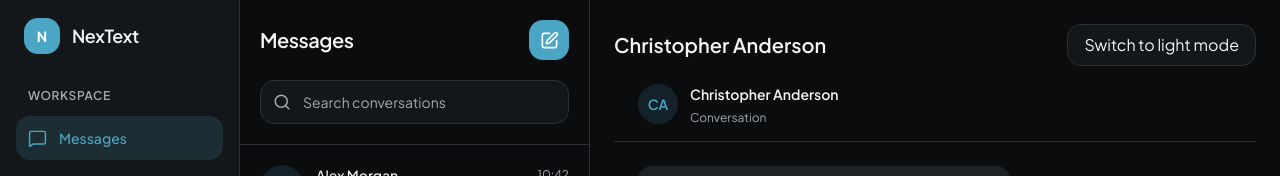
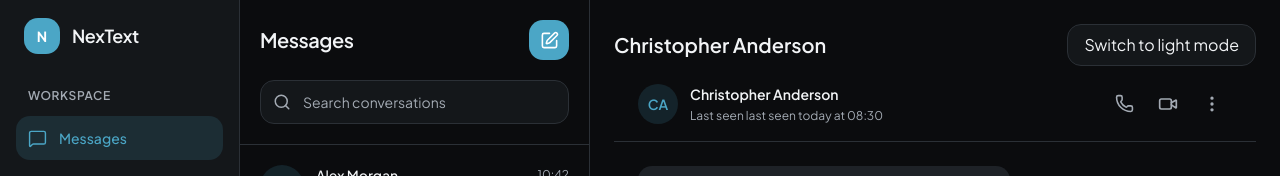
Before and after one commit to Metgala1/nextext, a Next.js app: page / in a window 1280 px wide. Both pictures are taken after a click on the button 414 px from the left and 799 px from the top of the page. Shown: the top 176 px of the page. Built offline with nearby package versions, Linux system fonts and the light colour scheme.

Commit message:
Dev commmit

```diff
--- a/src/app/page.tsx
+++ b/src/app/page.tsx
@@ -40,6 +40,8 @@ export default function Home() {
       name={selectedConversation.name}
       initials={selectedConversation.initials}
       onNameClick={() => setIsContactDetailsOpen(true)}
+      isOnline={selectedConversation.isOnline}
+      lastSeen={selectedConversation.lastSeen}
     />
 
     <MessageList messages={messages} />
--- a/src/components/chat-header.tsx
+++ b/src/components/chat-header.tsx
@@ -1,18 +1,30 @@
+
 "use client";
+
+import {
+  Phone,
+  Video,
+  EllipsisVertical,
+} from "lucide-react";
 
 type ChatHeaderProps = {
   name: string;
   initials: string;
-  onNameClick: () => void
+  onNameClick: () => void;
+  isOnline: boolean;
+  lastSeen: string | null;
 };
 
 export default function ChatHeader({
   name,
   initials,
-  onNameClick
+  onNameClick,
+  isOnline,
+  lastSeen,
 }: ChatHeaderProps) {
   return (
     <header className="flex h-[76px] shrink-0 items-center gap-3 border-b border-border px-6">
+      {/* Contact avatar */}
       <div
         className="flex size-10 shrink-0 items-center justify-center rounded-full bg-accent/15 text-sm font-semibold text-accent"
         aria-hidden="true"
@@ -20,18 +32,61 @@ export default function ChatHeader({
         {initials}
       </div>
 
-      <div className="min-w-0">
+      {/* Contact name and presence status */}
+      <div className="min-w-0 flex-1">
         <button
-            type="button"
-            onClick={onNameClick}
-            className="truncate text-left text-sm font-semibold transition-colors hover:text-accent focus-visible:outline-2 focus-visible:outline-offset-2 focus-visible:outline-accent"
-            >
-            {name}
+          type="button"
+          onClick={onNameClick}
+          className="block truncate text-left text-sm font-semibold transition-colors hover:text-accent focus-visible:outline-2 focus-visible:outline-offset-2 focus-visible:outline-accent"
+        >
+          {name}
         </button>
 
-        <p className="mt-1 text-xs text-text-secondary">
-          Conversation
-        </p>
+        {isOnline ? (
+          <p className="mt-1 flex items-center gap-1.5 text-xs text-green-500">
+            <span
+              aria-hidden="true"
+              className="size-1.5 rounded-full bg-green-500"
+            />
+            Online
+          </p>
+        ) : (
+          <p className="mt-1 truncate text-xs text-text-secondary">
+            {lastSeen
+              ? `Last seen ${lastSeen}`
+              : "Offline"}
+          </p>
+        )}
+      </div>
+
+      {/* Header actions */}
+      <div className="flex shrink-0 items-center gap-1">
+        <button
+          type="button"
+          aria-label="Start voice call"
+          title="Voice call"
+          className="flex size-10 items-center justify-center rounded-default text-text-secondary transition-colors hover:bg-surface-elevated hover:text-foreground focus-visible:outline-2 focus-visible:outline-offset-2 focus-visible:outline-accent"
+        >
+          <Phone size={19} aria-hidden="true" />
+        </button>
+
+        <button
+          type="button"
+          aria-label="Start video call"
+          title="Video call"
+          className="flex size-10 items-center justify-center rounded-default text-text-secondary transition-colors hover:bg-surface-elevated hover:text-foreground focus-visible:outline-2 focus-visible:outline-offset-2 focus-visible:outline-accent"
+        >
+          <Video size={20} aria-hidden="true" />
+        </button>
+
+        <button
+          type="button"
+          aria-label="More conversation options"
+          title="More options"
+          className="flex size-10 items-center justify-center rounded-default text-text-secondary transition-colors hover:bg-surface-elevated hover:text-foreground focus-visible:outline-2 focus-visible:outline-offset-2 focus-visible:outline-accent"
+        >
+          <EllipsisVertical size={20} aria-hidden="true" />
+        </button>
       </div>
     </header>
   );
--- a/src/data/conversation.ts
+++ b/src/data/conversation.ts
@@ -1,4 +1,15 @@
-export const sampleConversations = [
+export interface Conversation {
+  id: string;
+  name: string;
+  initials: string;
+  lastMessage: string;
+  timestamp: string;
+  unread: boolean;
+  isOnline: boolean;
+  lastSeen: string | null; // null when the user is online
+}
+
+export const sampleConversations: Conversation[] = [
   {
     id: "conversation-1",
     name: "Alex Morgan",
@@ -6,6 +17,8 @@ export const sampleConversations = [
     lastMessage: "Are we still meeting tomorrow?",
     timestamp: "10:42",
     unread: true,
+    isOnline: true,
+    lastSeen: null,
   },
   {
     id: "conversation-2",
@@ -14,6 +27,8 @@ export const sampleConversations = [
     lastMessage: "I've sent you the document.",
     timestamp: "10:35",
     unread: false,
+    isOnline: false,
+    lastSeen: "last seen 12 minutes ago",
   },
   {
     id: "conversation-3",
@@ -22,6 +37,8 @@ export const sampleConversations = [
     lastMessage: "Thanks, talk to you later!",
     timestamp: "10:12",
     unread: false,
+    isOnline: false,
+    lastSeen: "last seen today at 10:15",
   },
   {
     id: "conversation-4",
@@ -30,6 +47,8 @@ export const sampleConversations = [
     lastMessage: "That sounds like a great plan.",
     timestamp: "09:58",
     unread: true,
+    isOnline: true,
+    lastSeen: null,
   },
   {
     id: "conversation-5",
@@ -38,6 +57,8 @@ export const sampleConversations = [
     lastMessage: "Can you review the latest version?",
     timestamp: "09:41",
     unread: false,
+    isOnline: false,
+    lastSeen: "last seen 1 hour ago",
   },
   {
     id: "conversation-6",
@@ -46,6 +67,8 @@ export const sampleConversations = [
     lastMessage: "I'll call you when I get home.",
     timestamp: "09:18",
     unread: true,
+    isOnline: true,
+    lastSeen: null,
   },
   {
     id: "conversation-7",
@@ -54,6 +77,8 @@ export const sampleConversations = [
     lastMessage: "Perfect, thank you!",
     timestamp: "09:02",
     unread: false,
+    isOnline: false,
+    lastSeen: "last seen today at 09:05",
   },
   {
     id: "conversation-8",
@@ -62,6 +87,8 @@ export const sampleConversations = [
     lastMessage: "Did you get a chance to look at it?",
     timestamp: "08:47",
     unread: false,
+    isOnline: false,
+    lastSeen: "last seen 2 hours ago",
   },
   {
     id: "conversation-9",
@@ -70,6 +97,8 @@ export const sampleConversations = [
     lastMessage: "Let's catch up this weekend.",
     timestamp: "08:26",
     unread: true,
+    isOnline: true,
+    lastSeen: null,
   },
   {
     id: "conversation-10",
@@ -78,6 +107,8 @@ export const sampleConversations = [
     lastMessage: "The meeting notes are in the shared folder.",
     timestamp: "08:10",
     unread: false,
+    isOnline: false,
+    lastSeen: "last seen today at 08:30",
   },
   {
     id: "conversation-11",
@@ -86,6 +117,8 @@ export const sampleConversations = [
     lastMessage: "I've added my feedback to the design.",
     timestamp: "Yesterday",
     unread: true,
+    isOnline: true,
+    lastSeen: null,
   },
   {
     id: "conversation-12",
@@ -94,6 +127,8 @@ export const sampleConversations = [
     lastMessage: "See you at the office on Monday.",
     timestamp: "Yesterday",
     unread: false,
+    isOnline: false,
+    lastSeen: "last seen yesterday at 22:14",
   },
   {
     id: "conversation-13",
@@ -102,6 +137,8 @@ export const sampleConversations = [
     lastMessage: "The files uploaded successfully.",
     timestamp: "Yesterday",
     unread: false,
+    isOnline: false,
+    lastSeen: "last seen 3 hours ago",
   },
   {
     id: "conversation-14",
@@ -110,6 +147,8 @@ export const sampleConversations = [
     lastMessage: "Could you send me the updated link?",
     timestamp: "Yesterday",
     unread: true,
+    isOnline: false,
+    lastSeen: "last seen yesterday at 18:47",
   },
   {
     id: "conversation-15",
@@ -118,6 +157,8 @@ export const sampleConversations = [
     lastMessage: "That made my day 😂",
     timestamp: "Tue",
     unread: false,
+    isOnline: true,
+    lastSeen: null,
   },
   {
     id: "conversation-16",
@@ -126,6 +167,8 @@ export const sampleConversations = [
     lastMessage: "Let me check and get back to you.",
     timestamp: "Tue",
     unread: false,
+    isOnline: false,
+    lastSeen: "last seen Tuesday at 16:20",
   },
   {
     id: "conversation-17",
@@ -134,6 +177,8 @@ export const sampleConversations = [
     lastMessage: "Are we still on for Saturday?",
     timestamp: "Tue",
     unread: true,
+    isOnline: false,
+    lastSeen: "last seen 45 minutes ago",
   },
   {
     id: "conversation-18",
@@ -142,6 +187,8 @@ export const sampleConversations = [
     lastMessage: "Thanks for explaining that so clearly.",
     timestamp: "Mon",
     unread: false,
+    isOnline: false,
+    lastSeen: "last seen Monday at 20:05",
   },
   {
     id: "conversation-19",
@@ -150,6 +197,8 @@ export const sampleConversations = [
     lastMessage: "I've shared the presentation with you.",
     timestamp: "Mon",
     unread: true,
+    isOnline: true,
+    lastSeen: null,
   },
   {
     id: "conversation-20",
@@ -158,5 +207,7 @@ export const sampleConversations = [
     lastMessage: "Let's discuss everything in more detail tomorrow.",
     timestamp: "Mon",
     unread: false,
+    isOnline: false,
+    lastSeen: "last seen Monday at 11:32",
   },
 ];
```
